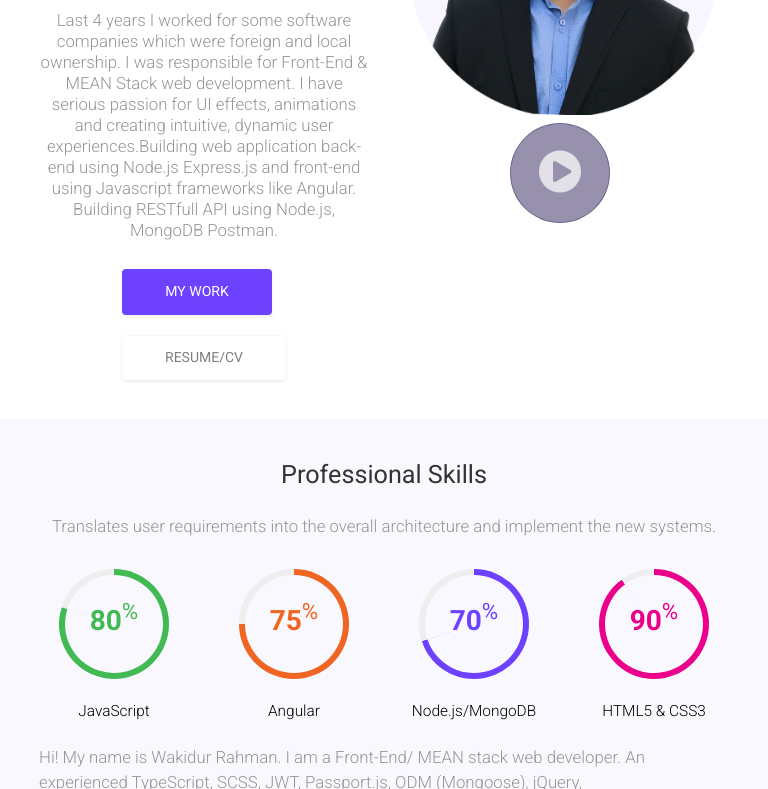
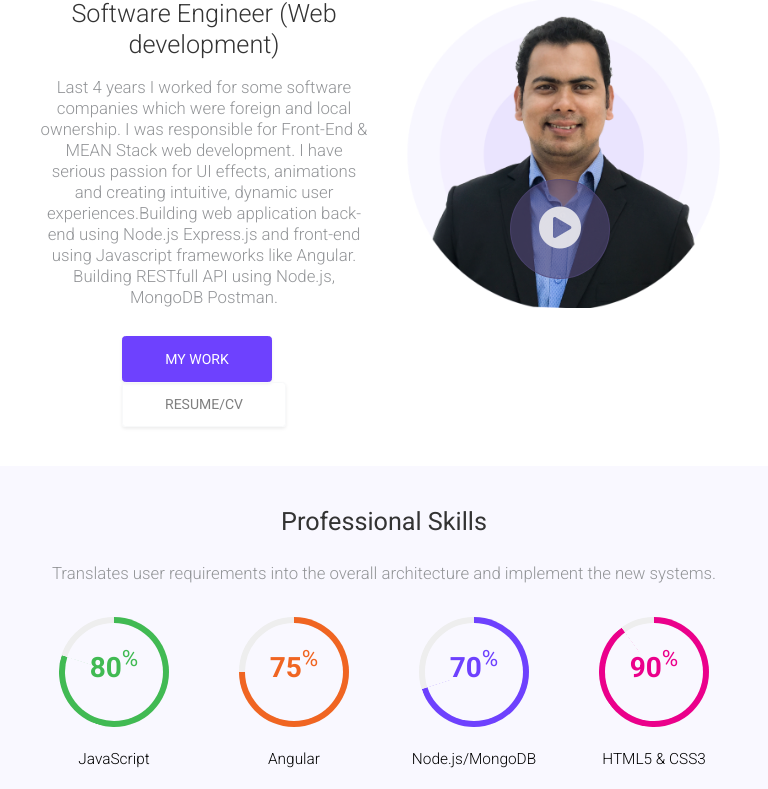
Before and after one commit to wakidur/wakidur.github.io, a plain HTML site: page index.html in a window 768 px wide. Shown: the part 204-993 px from the top of the page. Drawn offline with nearby package versions, Linux system fonts and the light colour scheme.

Commit message:
mind page mobile desing completed

```diff
--- a/assets/scss/style.scss
+++ b/assets/scss/style.scss
@@ -466,6 +466,11 @@ footer {
 }
 // Medium devices (tablets, 768px and up)
 @media (min-width: 768px) and (max-width: 991.98px) {
+  .mine {
+    img {
+      padding-top: 9rem;
+    }
+  }
 }
 
 // Medium devices (tablets, less than 992px)
@@ -492,7 +497,8 @@ footer {
 
   // Home page Mine section
   .mine {
-    padding-top: 0rem;
+    padding-top: 4.8rem;
+    padding-bottom: 2.8rem;
     text-align: center;
 
     .title-wellcome {
@@ -512,7 +518,7 @@ footer {
     }
 
     .pf-btn-primary {
-      margin-bottom: 20px;
+      // margin-bottom: 20px;
     }
   }
 }
```
Also changed, not shown: assets/scss/style.css, 1 other file.
